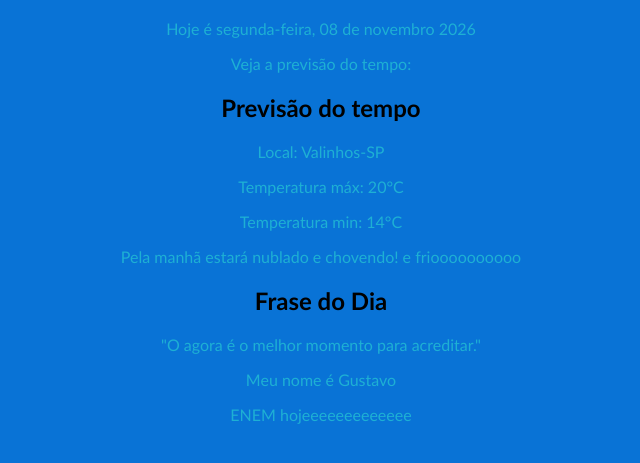
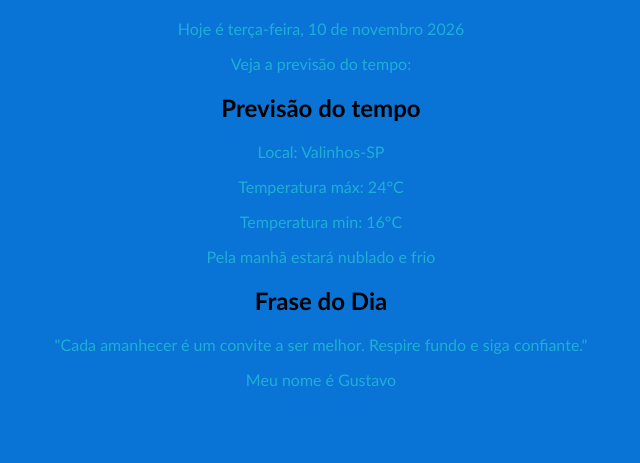
Before and after one commit to GustavoSotana/sauda-es, a plain HTML site: page index.html in a window 1280 px wide. Shown: the part 101-564 px from the top of the page, without its empty margins (319-959 px from the left). Drawn offline with Linux system fonts and the light colour scheme.

Commit message:
10 de novembro

```diff
--- a/index.html
+++ b/index.html
@@ -7,17 +7,16 @@
     </head>
     <body>
         <h1>Saudações</h1>
-        <p>Hoje é segunda-feira, 08 de novembro 2026</p>
+        <p>Hoje é terça-feira, 10 de novembro 2026</p>
         <p>Veja a previsão do tempo:</p>
 
         <h2>Previsão do tempo</h2>
         <p>Local: Valinhos-SP</p>
-        <p>Temperatura máx: 20°C</p>
-        <p>Temperatura min: 14°C</p>
-        <p>Pela manhã estará nublado e chovendo! e frioooooooooo</p>
+        <p>Temperatura máx: 24°C</p>
+        <p>Temperatura min: 16°C</p>
+        <p>Pela manhã estará nublado e frio</p>
 
         <h2>Frase do Dia</h2>
-        <p>"O agora é o melhor momento para acreditar."</p>
+        <p>"Cada amanhecer é um convite a ser melhor. Respire fundo e siga confiante."</p>
         <p>Meu nome é Gustavo</p>
-        <p>ENEM hojeeeeeeeeeeeee</p>
     </body>
```
